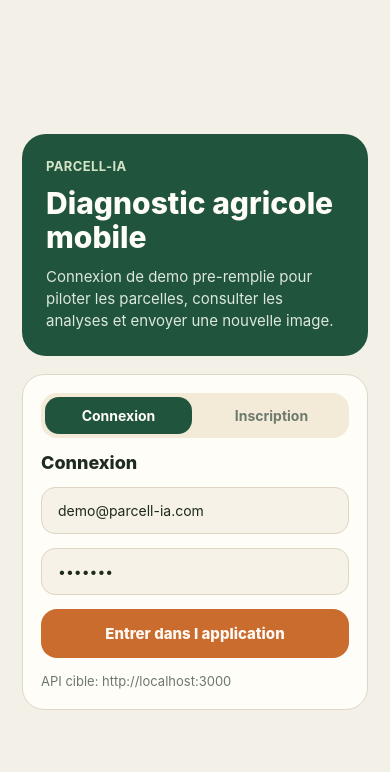
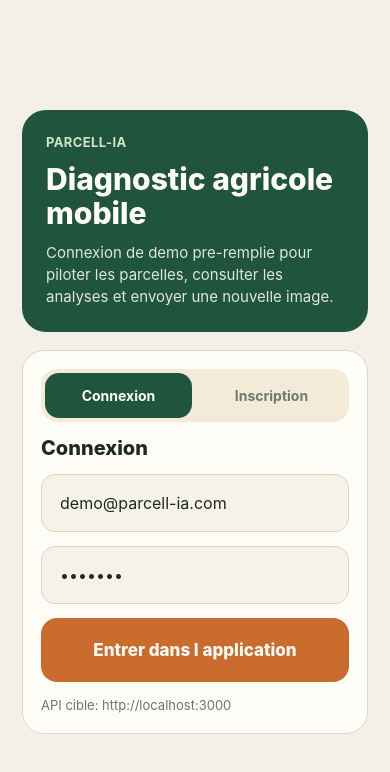
Before and after one commit to mlft9/projet-etude-2eme-annee, a React Native app in the folder mobile/: screen / in a window 390 px wide. Shown: the top 772 px of the page. Built offline with nearby package versions, Linux system fonts and the light colour scheme.

Commit message:
edit taille de la carte

```diff
--- a/mobile/src/features/account/screens/AccountScreen.js
+++ b/mobile/src/features/account/screens/AccountScreen.js
@@ -29,10 +29,10 @@ export default function AccountScreen({ user, onLogout }) {
 const styles = StyleSheet.create({
   content: { padding: 20, gap: 16, paddingBottom: 110 },
   card: { backgroundColor: '#fffdf8', borderRadius: 22, padding: 18, gap: 14, borderWidth: 1, borderColor: '#e0d8c7' },
-  sectionTitle: { color: '#1d2a1e', fontSize: 18, fontWeight: '800' },
-  row: { flexDirection: 'row', justifyContent: 'space-between', alignItems: 'center', borderTopWidth: 1, borderTopColor: '#eee7d8', paddingTop: 12 },
-  label: { color: '#677267', fontWeight: '600' },
-  value: { color: '#1d2a1e', fontWeight: '700', maxWidth: '65%', textAlign: 'right' },
-  dangerButton: { backgroundColor: '#9f2f1f', borderRadius: 16, paddingVertical: 15, alignItems: 'center' },
-  dangerButtonText: { color: '#fffaf5', fontWeight: '800', fontSize: 15 },
+  sectionTitle: { color: '#1d2a1e', fontSize: 20, fontWeight: '800' },
+  row: { flexDirection: 'row', justifyContent: 'space-between', alignItems: 'center', borderTopWidth: 1, borderTopColor: '#eee7d8', paddingTop: 16 },
+  label: { color: '#677267', fontWeight: '600', fontSize: 15 },
+  value: { color: '#1d2a1e', fontWeight: '700', fontSize: 15, maxWidth: '65%', textAlign: 'right' },
+  dangerButton: { backgroundColor: '#9f2f1f', borderRadius: 16, paddingVertical: 22, alignItems: 'center' },
+  dangerButtonText: { color: '#fffaf5', fontWeight: '800', fontSize: 17 },
 });
--- a/mobile/src/features/auth/components/LoginForm.js
+++ b/mobile/src/features/auth/components/LoginForm.js
@@ -31,16 +31,17 @@ export default function LoginForm({ credentials, setCredentials, loading, onSubm
 }
 
 const styles = StyleSheet.create({
-  sectionTitle: { color: '#1d2a1e', fontSize: 18, fontWeight: '800' },
+  sectionTitle: { color: '#1d2a1e', fontSize: 20, fontWeight: '800' },
   input: {
     backgroundColor: '#f6f2e8',
     borderRadius: 14,
-    paddingHorizontal: 16,
-    paddingVertical: 14,
+    paddingHorizontal: 18,
+    paddingVertical: 18,
+    fontSize: 16,
     color: '#1d2a1e',
     borderWidth: 1,
     borderColor: '#ddd4c2',
   },
-  primaryButton: { backgroundColor: '#c96c2d', borderRadius: 16, paddingVertical: 15, alignItems: 'center' },
-  primaryButtonText: { color: '#fffaf5', fontWeight: '800', fontSize: 15 },
+  primaryButton: { backgroundColor: '#c96c2d', borderRadius: 16, paddingVertical: 22, alignItems: 'center' },
+  primaryButtonText: { color: '#fffaf5', fontWeight: '800', fontSize: 17 },
 });
--- a/mobile/src/features/auth/components/RegisterForm.js
+++ b/mobile/src/features/auth/components/RegisterForm.js
@@ -46,16 +46,17 @@ export default function RegisterForm({ data, setData, loading, onSubmit }) {
 }
 
 const styles = StyleSheet.create({
-  sectionTitle: { color: '#1d2a1e', fontSize: 18, fontWeight: '800' },
+  sectionTitle: { color: '#1d2a1e', fontSize: 20, fontWeight: '800' },
   input: {
     backgroundColor: '#f6f2e8',
     borderRadius: 14,
-    paddingHorizontal: 16,
-    paddingVertical: 14,
+    paddingHorizontal: 18,
+    paddingVertical: 18,
+    fontSize: 16,
     color: '#1d2a1e',
     borderWidth: 1,
     borderColor: '#ddd4c2',
   },
-  primaryButton: { backgroundColor: '#c96c2d', borderRadius: 16, paddingVertical: 15, alignItems: 'center' },
-  primaryButtonText: { color: '#fffaf5', fontWeight: '800', fontSize: 15 },
+  primaryButton: { backgroundColor: '#c96c2d', borderRadius: 16, paddingVertical: 22, alignItems: 'center' },
+  primaryButtonText: { color: '#fffaf5', fontWeight: '800', fontSize: 17 },
 });
--- a/mobile/src/features/auth/screens/AuthScreen.js
+++ b/mobile/src/features/auth/screens/AuthScreen.js
@@ -76,7 +76,7 @@ const styles = StyleSheet.create({
   heroText: { color: '#dce7dd', fontSize: 15, lineHeight: 22 },
   card: { backgroundColor: '#fffdf8', borderRadius: 22, padding: 18, gap: 14, borderWidth: 1, borderColor: '#e0d8c7' },
   authTabs: { flexDirection: 'row', backgroundColor: '#f3ead8', borderRadius: 16, padding: 4, gap: 6 },
-  authTab: { flex: 1, alignItems: 'center', paddingVertical: 10, borderRadius: 14 },
+  authTab: { flex: 1, alignItems: 'center', paddingVertical: 14, borderRadius: 14 },
   authTabActive: { backgroundColor: '#21543d' },
   authTabText: { color: '#6d7a6e', fontWeight: '700' },
   authTabTextActive: { color: '#fffdf8' },
--- a/mobile/src/features/dashboard/components/StatCard.js
+++ b/mobile/src/features/dashboard/components/StatCard.js
@@ -10,7 +10,7 @@ export default function StatCard({ label, value, accent }) {
 }
 
 const styles = StyleSheet.create({
-  card: { flex: 1, backgroundColor: '#fffdf8', borderRadius: 18, padding: 16, borderWidth: 1, borderColor: '#e0d8c7', gap: 8 },
-  label: { color: '#6f7b70', fontSize: 13, fontWeight: '600' },
-  value: { color: '#1d2a1e', fontSize: 24, fontWeight: '800' },
+  card: { flex: 1, backgroundColor: '#fffdf8', borderRadius: 18, padding: 18, borderWidth: 1, borderColor: '#e0d8c7', gap: 8 },
+  label: { color: '#6f7b70', fontSize: 15, fontWeight: '600' },
+  value: { color: '#1d2a1e', fontSize: 26, fontWeight: '800' },
 });
--- a/mobile/src/features/dashboard/screens/DashboardScreen.js
+++ b/mobile/src/features/dashboard/screens/DashboardScreen.js
@@ -51,10 +51,10 @@ const styles = StyleSheet.create({
   statsRow: { flexDirection: 'row', gap: 12 },
   card: { backgroundColor: '#fffdf8', borderRadius: 22, padding: 18, gap: 14, borderWidth: 1, borderColor: '#e0d8c7' },
   sectionHeader: { flexDirection: 'row', justifyContent: 'space-between', alignItems: 'center' },
-  sectionTitle: { color: '#1d2a1e', fontSize: 18, fontWeight: '800' },
-  inlineAction: { color: '#21543d', fontWeight: '700' },
-  parcelleRow: { paddingVertical: 12, borderTopWidth: 1, borderTopColor: '#eee7d8', flexDirection: 'row', justifyContent: 'space-between', gap: 12 },
-  parcelleTitle: { color: '#213123', fontSize: 16, fontWeight: '700' },
-  parcelleMeta: { color: '#677267', marginTop: 4 },
-  parcelleCoords: { color: '#7a847b', fontSize: 12, maxWidth: 110, textAlign: 'right' },
+  sectionTitle: { color: '#1d2a1e', fontSize: 20, fontWeight: '800' },
+  inlineAction: { color: '#21543d', fontWeight: '700', fontSize: 16, paddingVertical: 8, paddingHorizontal: 10 },
+  parcelleRow: { paddingVertical: 18, borderTopWidth: 1, borderTopColor: '#eee7d8', flexDirection: 'row', justifyContent: 'space-between', gap: 12 },
+  parcelleTitle: { color: '#213123', fontSize: 17, fontWeight: '700' },
+  parcelleMeta: { color: '#677267', marginTop: 4, fontSize: 14 },
+  parcelleCoords: { color: '#7a847b', fontSize: 14, maxWidth: 110, textAlign: 'right' },
 });
--- a/mobile/src/features/diagnostics/components/DiagnosticCard.js
+++ b/mobile/src/features/diagnostics/components/DiagnosticCard.js
@@ -25,12 +25,12 @@ export default function DiagnosticCard({ diagnostic }) {
 }
 
 const styles = StyleSheet.create({
-  container: { borderTopWidth: 1, borderTopColor: '#eee7d8', paddingTop: 14, gap: 10 },
+  container: { borderTopWidth: 1, borderTopColor: '#eee7d8', paddingTop: 18, gap: 10 },
   header: { flexDirection: 'row', justifyContent: 'space-between', gap: 12 },
   headerText: { flex: 1, gap: 4 },
-  title: { color: '#1d2a1e', fontSize: 16, fontWeight: '700' },
-  meta: { color: '#677267', fontSize: 12 },
-  advice: { color: '#374238', lineHeight: 21 },
-  confidence: { color: '#6c776d', fontSize: 12, fontWeight: '600' },
+  title: { color: '#1d2a1e', fontSize: 17, fontWeight: '700' },
+  meta: { color: '#677267', fontSize: 14 },
+  advice: { color: '#374238', lineHeight: 23, fontSize: 15 },
+  confidence: { color: '#6c776d', fontSize: 14, fontWeight: '600' },
   confidenceLow: { color: '#c96c2d' },
 });
--- a/mobile/src/features/diagnostics/screens/DiagnosticsScreen.js
+++ b/mobile/src/features/diagnostics/screens/DiagnosticsScreen.js
@@ -58,12 +58,12 @@ const styles = StyleSheet.create({
   statsRow: { flexDirection: 'row', gap: 12 },
   card: { backgroundColor: '#fffdf8', borderRadius: 22, padding: 18, gap: 14, borderWidth: 1, borderColor: '#e0d8c7' },
   sectionHeader: { flexDirection: 'row', justifyContent: 'space-between', alignItems: 'center' },
-  sectionTitle: { color: '#1d2a1e', fontSize: 18, fontWeight: '800' },
-  inlineAction: { color: '#21543d', fontWeight: '700' },
+  sectionTitle: { color: '#1d2a1e', fontSize: 20, fontWeight: '800' },
+  inlineAction: { color: '#21543d', fontWeight: '700', fontSize: 16, paddingVertical: 8, paddingHorizontal: 10 },
   pillRow: { flexDirection: 'row', flexWrap: 'wrap', gap: 10 },
-  pill: { backgroundColor: '#ece3d5', borderRadius: 999, paddingHorizontal: 14, paddingVertical: 10 },
+  pill: { backgroundColor: '#ece3d5', borderRadius: 999, paddingHorizontal: 20, paddingVertical: 16 },
   pillActive: { backgroundColor: '#21543d' },
-  pillText: { color: '#506052', fontWeight: '700' },
+  pillText: { color: '#506052', fontWeight: '700', fontSize: 15 },
   pillTextActive: { color: '#fffdf8' },
-  empty: { color: '#6c776d', fontSize: 14, textAlign: 'center', marginTop: 8 },
+  empty: { color: '#6c776d', fontSize: 16, textAlign: 'center', marginTop: 8 },
 });
--- a/mobile/src/features/diagnostics/screens/NewDiagnosticScreen.js
+++ b/mobile/src/features/diagnostics/screens/NewDiagnosticScreen.js
@@ -1,10 +1,14 @@
-import { useState } from 'react';
+import { useState, useEffect } from 'react';
 import * as ImagePicker from 'expo-image-picker';
 import { Alert, Image, Pressable, ScrollView, StyleSheet, Text, View } from 'react-native';
 import { API_BASE_URL } from '../../../config';
 
-export default function NewDiagnosticScreen({ parcelles, selectedParcelleId, onSelectParcelle, onSubmit, submitting }) {
-  const [selectedImage, setSelectedImage] = useState(null);
+export default function NewDiagnosticScreen({ parcelles, selectedParcelleId, onSelectParcelle, onSubmit, submitting, initialImage }) {
+  const [selectedImage, setSelectedImage] = useState(initialImage || null);
+
+  useEffect(() => {
+    setSelectedImage(initialImage || null);
+  }, [initialImage]);
 
   async function takePhoto() {
     const permission = await ImagePicker.requestCameraPermissionsAsync();
@@ -53,21 +57,31 @@ export default function NewDiagnosticScreen({ parcelles, selectedParcelleId, onS
 
       <View style={styles.card}>
         <Text style={styles.sectionTitle}>Photo a analyser</Text>
-        <View style={styles.imageSourceRow}>
-          <Pressable style={[styles.primaryButton, styles.imageBtn]} onPress={takePhoto}>
-            <Text style={styles.primaryButtonText}>Prendre une photo</Text>
-          </Pressable>
-          <Pressable style={[styles.secondaryButton, styles.imageBtn]} onPress={pickImage}>
-            <Text style={styles.secondaryButtonText}>Galerie</Text>
-          </Pressable>
-        </View>
         {selectedImage ? (
           <View style={styles.previewBlock}>
             <Image source={{ uri: selectedImage.uri }} style={styles.previewImage} />
             <Text style={styles.helperText}>Image prete pour l analyse IA</Text>
+            <View style={styles.imageSourceRow}>
+              <Pressable style={[styles.secondaryButton, styles.imageBtn]} onPress={takePhoto}>
+                <Text style={styles.secondaryButtonText}>Reprendre</Text>
+              </Pressable>
+              <Pressable style={[styles.secondaryButton, styles.imageBtn]} onPress={pickImage}>
+                <Text style={styles.secondaryButtonText}>Galerie</Text>
+              </Pressable>
+            </View>
           </View>
         ) : (
-          <Text style={styles.helperText}>Aucune image selectionnee</Text>
+          <>
+            <View style={styles.imageSourceRow}>
+              <Pressable style={[styles.primaryButton, styles.imageBtn]} onPress={takePhoto}>
+                <Text style={styles.primaryButtonText}>Prendre une photo</Text>
+              </Pressable>
+              <Pressable style={[styles.secondaryButton, styles.imageBtn]} onPress={pickImage}>
+                <Text style={styles.secondaryButtonText}>Galerie</Text>
+              </Pressable>
+            </View>
+            <Text style={styles.helperText}>Aucune image selectionnee</Text>
+          </>
         )}
       </View>
 
@@ -85,19 +99,19 @@ export default function NewDiagnosticScreen({ parcelles, selectedParcelleId, onS
 const styles = StyleSheet.create({
   content: { padding: 20, gap: 16, paddingBottom: 110 },
   card: { backgroundColor: '#fffdf8', borderRadius: 22, padding: 18, gap: 14, borderWidth: 1, borderColor: '#e0d8c7' },
-  sectionTitle: { color: '#1d2a1e', fontSize: 18, fontWeight: '800' },
+  sectionTitle: { color: '#1d2a1e', fontSize: 20, fontWeight: '800' },
   pillRow: { flexDirection: 'row', flexWrap: 'wrap', gap: 10 },
-  pill: { backgroundColor: '#ece3d5', borderRadius: 999, paddingHorizontal: 14, paddingVertical: 10 },
+  pill: { backgroundColor: '#ece3d5', borderRadius: 999, paddingHorizontal: 20, paddingVertical: 16 },
   pillActive: { backgroundColor: '#21543d' },
-  pillText: { color: '#506052', fontWeight: '700' },
+  pillText: { color: '#506052', fontWeight: '700', fontSize: 15 },
   pillTextActive: { color: '#fffdf8' },
   imageSourceRow: { flexDirection: 'row', gap: 10 },
   imageBtn: { flex: 1, alignItems: 'center' },
-  primaryButton: { backgroundColor: '#c96c2d', borderRadius: 16, paddingVertical: 15, alignItems: 'center' },
-  primaryButtonText: { color: '#fffaf5', fontWeight: '800', fontSize: 15 },
-  secondaryButton: { backgroundColor: '#e8e1d3', paddingHorizontal: 14, paddingVertical: 10, borderRadius: 14 },
-  secondaryButtonText: { color: '#4d5a4d', fontWeight: '700' },
-  helperText: { color: '#6c776d', fontSize: 13, lineHeight: 19 },
+  primaryButton: { backgroundColor: '#c96c2d', borderRadius: 16, paddingVertical: 22, alignItems: 'center' },
+  primaryButtonText: { color: '#fffaf5', fontWeight: '800', fontSize: 17 },
+  secondaryButton: { backgroundColor: '#e8e1d3', paddingHorizontal: 20, paddingVertical: 18, borderRadius: 14 },
+  secondaryButtonText: { color: '#4d5a4d', fontWeight: '700', fontSize: 16 },
+  helperText: { color: '#6c776d', fontSize: 15, lineHeight: 22 },
   previewBlock: { gap: 10 },
   previewImage: { width: '100%', height: 240, borderRadius: 18, backgroundColor: '#ddd4c2' },
 });
--- a/mobile/src/features/diagnostics/screens/RefinementScreen.js
+++ b/mobile/src/features/diagnostics/screens/RefinementScreen.js
@@ -99,21 +99,21 @@ export default function RefinementScreen({ diagnostic, initialCapteurs, submitti
 
 const styles = StyleSheet.create({
   content: { padding: 20, gap: 16, paddingBottom: 110 },
-  alertCard: { backgroundColor: '#fff4e0', borderRadius: 16, padding: 16, gap: 8, borderWidth: 1, borderColor: '#e6c97a' },
-  alertTitle: { color: '#7a4f00', fontSize: 16, fontWeight: '800' },
-  alertBody: { color: '#7a4f00', fontSize: 13, lineHeight: 20 },
+  alertCard: { backgroundColor: '#fff4e0', borderRadius: 16, padding: 18, gap: 8, borderWidth: 1, borderColor: '#e6c97a' },
+  alertTitle: { color: '#7a4f00', fontSize: 18, fontWeight: '800' },
+  alertBody: { color: '#7a4f00', fontSize: 15, lineHeight: 23 },
   card: { backgroundColor: '#fffdf8', borderRadius: 22, padding: 18, gap: 12, borderWidth: 1, borderColor: '#e0d8c7' },
-  sectionTitle: { color: '#1d2a1e', fontSize: 18, fontWeight: '800' },
+  sectionTitle: { color: '#1d2a1e', fontSize: 20, fontWeight: '800' },
   row: { flexDirection: 'row', justifyContent: 'space-between', alignItems: 'center', gap: 12 },
-  maladie: { color: '#1d2a1e', fontSize: 15, fontWeight: '700', flex: 1 },
-  conseil: { color: '#374238', lineHeight: 21, fontSize: 13 },
-  hint: { color: '#6c776d', fontSize: 12, lineHeight: 18 },
-  field: { gap: 6 },
-  label: { color: '#374238', fontWeight: '700', fontSize: 14 },
-  input: { backgroundColor: '#f3efe6', borderRadius: 12, paddingHorizontal: 14, paddingVertical: 12, fontSize: 15, color: '#1d2a1e', borderWidth: 1, borderColor: '#d8d0c0' },
-  primaryButton: { backgroundColor: '#21543d', borderRadius: 16, paddingVertical: 16, alignItems: 'center' },
-  primaryButtonText: { color: '#fffaf5', fontWeight: '800', fontSize: 15 },
+  maladie: { color: '#1d2a1e', fontSize: 17, fontWeight: '700', flex: 1 },
+  conseil: { color: '#374238', lineHeight: 23, fontSize: 15 },
+  hint: { color: '#6c776d', fontSize: 14, lineHeight: 21 },
+  field: { gap: 8 },
+  label: { color: '#374238', fontWeight: '700', fontSize: 16 },
+  input: { backgroundColor: '#f3efe6', borderRadius: 12, paddingHorizontal: 18, paddingVertical: 18, fontSize: 17, color: '#1d2a1e', borderWidth: 1, borderColor: '#d8d0c0' },
+  primaryButton: { backgroundColor: '#21543d', borderRadius: 16, paddingVertical: 22, alignItems: 'center' },
+  primaryButtonText: { color: '#fffaf5', fontWeight: '800', fontSize: 17 },
   disabled: { opacity: 0.5 },
-  secondaryButton: { alignItems: 'center', paddingVertical: 12 },
-  secondaryButtonText: { color: '#6c776d', fontWeight: '600', fontSize: 14 },
+  secondaryButton: { alignItems: 'center', paddingVertical: 18 },
+  secondaryButtonText: { color: '#6c776d', fontWeight: '600', fontSize: 16 },
 });
--- a/mobile/src/features/parcelles/screens/MapScreen.js
+++ b/mobile/src/features/parcelles/screens/MapScreen.js
@@ -1,5 +1,5 @@
 import { useEffect, useMemo, useRef, useState } from 'react';
-import { Alert, Platform, Pressable, ScrollView, StyleSheet, Text, TextInput, View } from 'react-native';
+import { Alert, Platform, Pressable, ScrollView, StyleSheet, Text, TextInput, useWindowDimensions, View } from 'react-native';
 import * as Location from 'expo-location';
 import { createParcelle } from '../../../shared/services/api';
 import { normalizePolygon, computeSurfaceHa } from '../../../shared/utils/geo';
@@ -99,6 +99,7 @@ export default function MapScreen({ parcelles, refreshing, onRefresh, token }) {
   const [formOpen, setFormOpen] = useState(false);
   const [formName, setFormName] = useState('');
   const [formCulture, setFormCulture] = useState('');
+  const { height: screenHeight } = useWindowDimensions();
   const isWeb = Platform.OS === 'web';
   const initialHtml = useMemo(() => buildLeafletHtml({ center: DEFAULT_CENTER, savedPolygons }), [savedPolygons]);
   const webviewRef = useRef(null);
@@ -175,7 +176,7 @@ export default function MapScreen({ parcelles, refreshing, onRefresh, token }) {
         </Pressable>
       </View>
 
-      <View style={styles.mapCard}>
+      <View style={[styles.mapCard, { height: Math.round(screenHeight * 0.55) }]}>
         {isWeb ? (
           <iframe ref={iframeRef} title="map" srcDoc={initialHtml} style={{ width: '100%', height: '100%', border: 'none' }}
             onLoad={() => { const win = iframeRef.current?.contentWindow; if (win) window.addEventListener('message', (e) => { if (e.source === win && typeof e.data === 'string') handleMapMessage(e.data); }); }} />
@@ -243,7 +244,7 @@ const styles = StyleSheet.create({
   headerRow: { flexDirection: 'row', justifyContent: 'space-between', alignItems: 'center' },
   title: { color: '#1d2a1e', fontSize: 18, fontWeight: '800' },
   action: { color: '#21543d', fontWeight: '700' },
-  mapCard: { borderRadius: 22, overflow: 'hidden', borderWidth: 1, borderColor: '#e0d8c7', backgroundColor: '#fffdf8', height: 360 },
+  mapCard: { borderRadius: 22, overflow: 'hidden', borderWidth: 1, borderColor: '#e0d8c7', backgroundColor: '#fffdf8' },
   map: { flex: 1, backgroundColor: '#fffdf8' },
   helper: { color: '#6c776d', fontSize: 13 },
   empty: { color: '#6c776d', fontSize: 14, textAlign: 'center', marginTop: 40 },
```
Also changed, not shown: mobile/App.js (+18 -2 lines), 1 other file (tests, documents, lock files or other folders).
